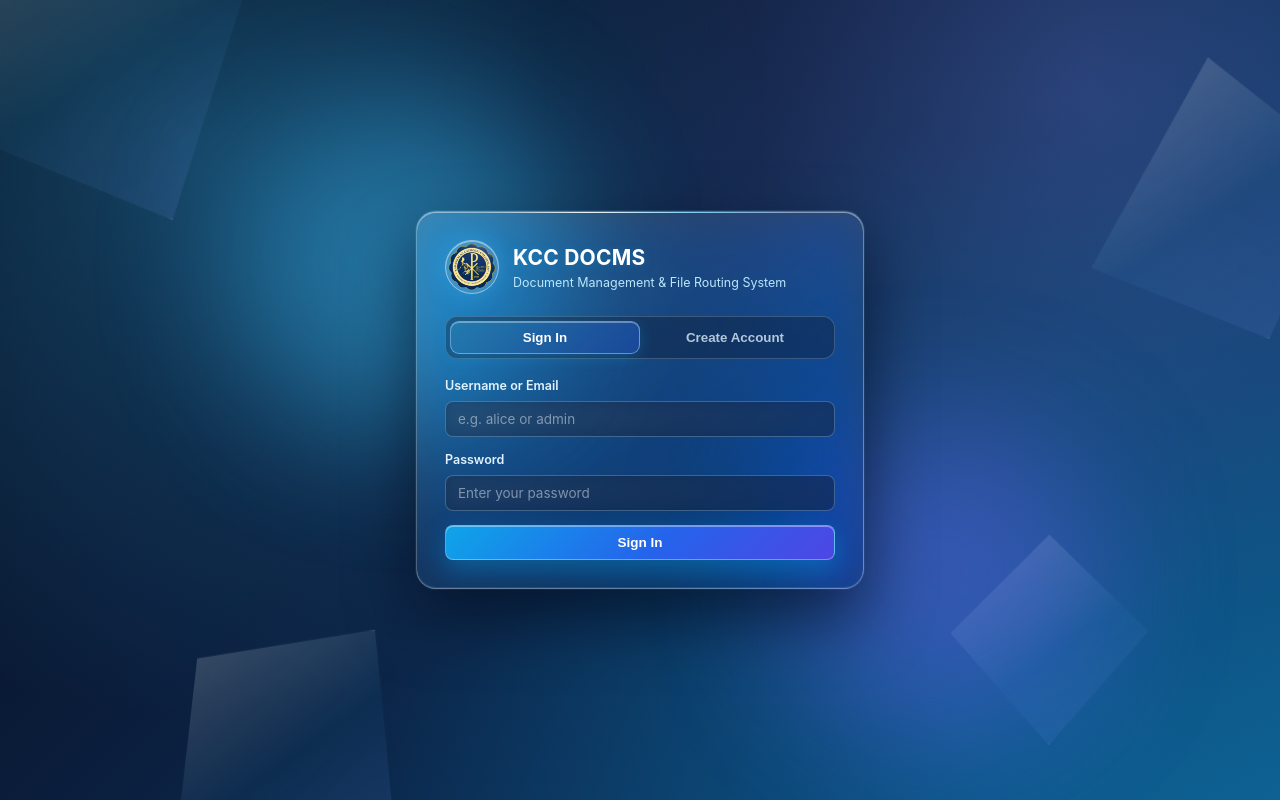
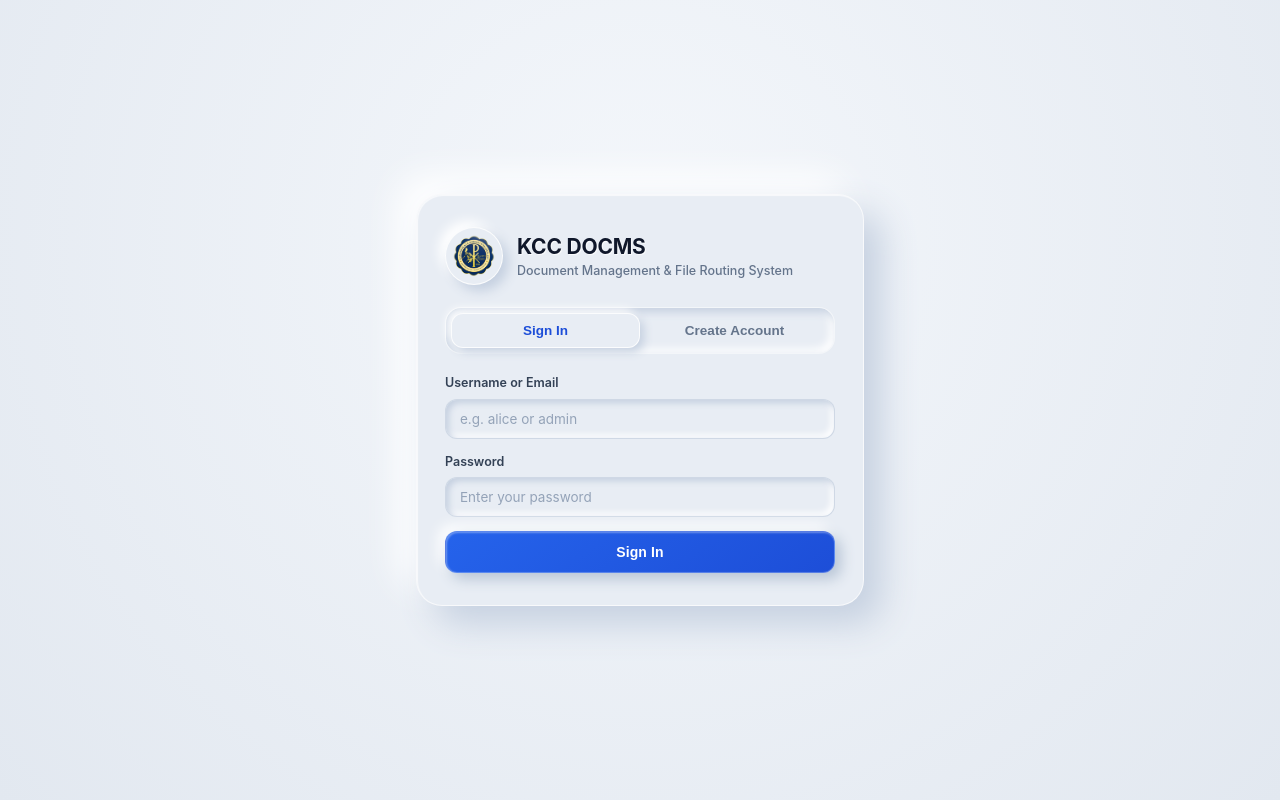
Before and after one commit to tacayjoan-312/KCC_DOCMS, a PHP site: page /KCC_DOCMS/ in a window 1280 px wide. Run offline with PHP 8.4, Linux system fonts and the light colour scheme; some libraries are stand-ins or nearby versions.

Commit message:
Update login authentication UI to Soft Neumorphism theme and bump service worker cache

```diff
--- a/assets/css/style.css
+++ b/assets/css/style.css
@@ -142,7 +142,7 @@ body {
     text-decoration: underline;
 }
 
-/* Auth Screen - Crystalyze Theme */
+/* Auth Screen - Soft Neumorphic Theme */
 .auth-screen {
     position: relative;
     overflow: hidden;
@@ -152,106 +152,11 @@ body {
     align-items: center;
     justify-content: center;
     padding: max(20px, env(safe-area-inset-top)) max(16px, env(safe-area-inset-right)) max(20px, env(safe-area-inset-bottom)) max(16px, env(safe-area-inset-left));
-    background:
-        radial-gradient(circle at 15% 18%, rgba(56, 189, 248, 0.28) 0%, transparent 45%),
-        radial-gradient(circle at 85% 12%, rgba(129, 140, 248, 0.26) 0%, transparent 42%),
-        radial-gradient(circle at 75% 88%, rgba(14, 165, 233, 0.24) 0%, transparent 48%),
-        linear-gradient(135deg, #040b1a 0%, #0b1e3d 42%, #0c3b68 78%, #0e5a8a 100%);
+    background: radial-gradient(circle at 50% 30%, #f4f7fb 0%, #e2e8f0 100%);
 }
 
 .crystal-bg {
-    position: absolute;
-    inset: 0;
-    pointer-events: none;
-    overflow: hidden;
-    z-index: 0;
-}
-
-.crystal-bg::before {
-    content: "";
-    position: absolute;
-    inset: 0;
-    background-image:
-        linear-gradient(120deg, rgba(255, 255, 255, 0.04) 1px, transparent 1px),
-        linear-gradient(60deg, rgba(125, 211, 252, 0.035) 1px, transparent 1px);
-    background-size: 64px 64px;
-    opacity: 0.7;
-}
-
-.crystal-shard {
-    position: absolute;
-    background: linear-gradient(145deg, rgba(255, 255, 255, 0.22), rgba(56, 189, 248, 0.05) 55%, rgba(129, 140, 248, 0.14));
-    border: 1px solid rgba(255, 255, 255, 0.18);
-    backdrop-filter: blur(4px);
-    -webkit-backdrop-filter: blur(4px);
-    animation: crystalFloat 14s ease-in-out infinite;
-}
-
-.crystal-shard-1 {
-    width: 320px;
-    height: 320px;
-    top: -90px;
-    left: -70px;
-    clip-path: polygon(25% 0%, 100% 18%, 78% 100%, 0% 72%);
-}
-
-.crystal-shard-2 {
-    width: 280px;
-    height: 280px;
-    top: 8%;
-    right: -65px;
-    clip-path: polygon(50% 0%, 100% 38%, 74% 100%, 10% 76%);
-    animation-delay: -4s;
-}
-
-.crystal-shard-3 {
-    width: 240px;
-    height: 240px;
-    bottom: -70px;
-    left: 12%;
-    clip-path: polygon(18% 12%, 92% 0%, 100% 82%, 8% 100%);
-    animation-delay: -8s;
-}
-
-.crystal-shard-4 {
-    width: 210px;
-    height: 210px;
-    bottom: 6%;
-    right: 10%;
-    clip-path: polygon(50% 0%, 98% 45%, 52% 100%, 4% 48%);
-    animation-delay: -11s;
-}
-
-.crystal-glow {
-    position: absolute;
-    border-radius: 999px;
-    filter: blur(70px);
-    opacity: 0.45;
-}
-
-.crystal-glow-1 {
-    width: 340px;
-    height: 340px;
-    top: 12%;
-    left: 18%;
-    background: #38bdf8;
-}
-
-.crystal-glow-2 {
-    width: 320px;
-    height: 320px;
-    bottom: 8%;
-    right: 14%;
-    background: #6366f1;
-}
-
-@keyframes crystalFloat {
-    0%, 100% {
-        transform: translate3d(0, 0, 0) rotate(0deg);
-    }
-    50% {
-        transform: translate3d(0, -14px, 0) rotate(2.5deg);
-    }
+    display: none;
 }
 
 .auth-card {
@@ -259,35 +164,20 @@ body {
     z-index: 1;
     width: 100%;
     max-width: 448px;
-    background: linear-gradient(
-        150deg,
-        rgba(255, 255, 255, 0.16) 0%,
-        rgba(224, 242, 254, 0.08) 52%,
-        rgba(15, 23, 42, 0.28) 100%
-    );
-    backdrop-filter: blur(22px) saturate(165%);
-    -webkit-backdrop-filter: blur(22px) saturate(165%);
-    border: 1px solid rgba(255, 255, 255, 0.28);
-    border-radius: 20px;
-    padding: 28px;
-    color: #f8fafc;
+    background: #e8edf4;
+    border-radius: 26px;
+    padding: 32px 28px;
+    color: #1e293b;
+    border: 1px solid rgba(255, 255, 255, 0.7);
     box-shadow:
-        0 28px 65px rgba(2, 6, 23, 0.58),
-        0 0 0 1px rgba(125, 211, 252, 0.12),
-        inset 0 1px 0 rgba(255, 255, 255, 0.45),
-        inset 0 -1px 0 rgba(56, 189, 248, 0.18);
+        18px 18px 36px #c5d0e0,
+        -18px -18px 36px #ffffff,
+        inset 1px 1px 1px rgba(255, 255, 255, 0.7);
     overflow: hidden;
 }
 
 .auth-card::before {
-    content: "";
-    position: absolute;
-    top: 0;
-    left: 14%;
-    right: 14%;
-    height: 1px;
-    background: linear-gradient(90deg, transparent, rgba(255, 255, 255, 0.85), rgba(125, 211, 252, 0.9), transparent);
-    pointer-events: none;
+    display: none;
 }
 
 .auth-brand {
@@ -298,17 +188,18 @@ body {
 }
 
 .brand-logo {
-    width: 54px;
-    height: 54px;
+    width: 58px;
+    height: 58px;
     border-radius: 999px;
-    background: rgba(255, 255, 255, 0.12);
-    border: 1.5px solid rgba(255, 255, 255, 0.45);
-    box-shadow: 0 0 22px rgba(56, 189, 248, 0.35), inset 0 1px 0 rgba(255, 255, 255, 0.4);
+    background: #e8edf4;
+    border: 1px solid rgba(255, 255, 255, 0.85);
+    box-shadow: 6px 6px 12px #c5d0e0, -6px -6px 12px #ffffff;
     display: flex;
     align-items: center;
     justify-content: center;
     flex-shrink: 0;
     overflow: hidden;
+    padding: 6px;
 }
 
 .brand-logo img,
@@ -325,6 +216,7 @@ body {
     background: transparent;
     border: none;
     box-shadow: none;
+    padding: 0;
 }
 
 .brand-logo.small svg {
@@ -335,87 +227,144 @@ body {
 .auth-brand h1 {
     font-size: 21px;
     font-weight: 700;
-    color: #ffffff;
-    letter-spacing: 0.01em;
-    text-shadow: 0 2px 10px rgba(14, 165, 233, 0.25);
+    color: #0f172a;
+    letter-spacing: -0.01em;
+    text-shadow: 1px 1px 1px rgba(255, 255, 255, 0.8);
 }
 
 .auth-brand p {
     font-size: 12.5px;
-    color: #bae6fd;
+    color: #64748b;
+    font-weight: 500;
 }
 
 .auth-tabs {
     display: grid;
     grid-template-columns: 1fr 1fr;
-    background: rgba(15, 23, 42, 0.36);
-    border: 1px solid rgba(255, 255, 255, 0.18);
+    background: #e8edf4;
+    border: 1px solid rgba(255, 255, 255, 0.5);
+    border-radius: 16px;
+    padding: 5px;
+    margin-bottom: 20px;
+    box-shadow: inset 4px 4px 8px #c5d0e0, inset -4px -4px 8px #ffffff;
+}
+
+.auth-tab {
+    border: none;
+    background: transparent;
+    padding: 9px 12px;
     border-radius: 12px;
-    padding: 4px;
-    margin-bottom: 18px;
-}
-
-.auth-tab {
-    border: 1px solid transparent;
-    background: transparent;
-    padding: 8px;
-    border-radius: 9px;
     font-weight: 600;
-    color: rgba(224, 242, 254, 0.78);
+    font-size: 13.5px;
+    color: #64748b;
     cursor: pointer;
-    transition: background 0.18s ease, color 0.18s ease, border-color 0.18s ease;
+    transition: all 0.22s ease;
+}
+
+.auth-tab:hover:not(.active) {
+    color: #1e293b;
 }
 
 .auth-tab.active {
-    background: linear-gradient(135deg, rgba(56, 189, 248, 0.34), rgba(37, 99, 235, 0.42));
-    border-color: rgba(186, 230, 253, 0.45);
-    color: #ffffff;
-    box-shadow: 0 4px 14px rgba(14, 165, 233, 0.25), inset 0 1px 0 rgba(255, 255, 255, 0.35);
+    background: #e8edf4;
+    border: 1px solid rgba(255, 255, 255, 0.85);
+    color: #1d4ed8;
+    font-weight: 700;
+    box-shadow: 4px 4px 10px #c5d0e0, -4px -4px 10px #ffffff;
 }
 
 .auth-card .form-group label {
-    color: #e0f2fe;
+    color: #334155;
+    font-weight: 600;
+    font-size: 12.5px;
+    margin-bottom: 6px;
+}
+
+.auth-card small,
+.auth-card .muted {
+    color: #64748b !important;
 }
 
 .auth-card input[type="text"],
 .auth-card input[type="password"],
 .auth-card input[type="email"] {
-    background: rgba(15, 23, 42, 0.38);
-    border: 1px solid rgba(186, 230, 253, 0.28);
+    background: #e8edf4;
+    border: 1px solid rgba(197, 208, 224, 0.7);
+    border-radius: 12px;
+    color: #0f172a;
+    padding: 11px 14px;
+    box-shadow: inset 3px 3px 6px #c5d0e0, inset -3px -3px 6px #ffffff;
+    transition: all 0.2s ease;
+    backdrop-filter: none;
+    -webkit-backdrop-filter: none;
+}
+
+.auth-card input::placeholder {
+    color: #94a3b8;
+}
+
+.auth-card input:focus {
+    border-color: #3b82f6;
+    background: #ebf0f7;
+    box-shadow:
+        inset 3px 3px 6px #c0cbdb,
+        inset -3px -3px 6px #ffffff,
+        0 0 0 3px rgba(59, 130, 246, 0.2);
+    outline: none;
+}
+
+.auth-card .btn-primary {
+    background: linear-gradient(145deg, #2563eb 0%, #1d4ed8 100%);
+    border: 1px solid rgba(255, 255, 255, 0.25);
+    border-radius: 12px;
     color: #ffffff;
-    backdrop-filter: blur(8px);
-    -webkit-backdrop-filter: blur(8px);
-}
-
-.auth-card input::placeholder {
-    color: rgba(203, 213, 225, 0.58);
-}
-
-.auth-card input:focus {
-    border-color: #7dd3fc;
-    background: rgba(15, 23, 42, 0.52);
-    box-shadow: 0 0 0 3px rgba(56, 189, 248, 0.25);
-}
-
-.auth-card .btn-primary {
-    background: linear-gradient(135deg, #0ea5e9 0%, #2563eb 55%, #4f46e5 100%);
-    border: 1px solid rgba(186, 230, 253, 0.45);
-    box-shadow: 0 10px 24px rgba(14, 165, 233, 0.35), inset 0 1px 0 rgba(255, 255, 255, 0.38);
+    font-weight: 600;
+    font-size: 14px;
+    letter-spacing: 0.01em;
+    padding: 12px 20px;
+    box-shadow:
+        6px 6px 14px #b8c5d6,
+        -6px -6px 14px #ffffff,
+        inset 1px 1px 2px rgba(255, 255, 255, 0.35);
+    cursor: pointer;
+    transition: all 0.18s ease;
 }
 
 .auth-card .btn-primary:hover:not(:disabled) {
-    background: linear-gradient(135deg, #38bdf8 0%, #2563eb 52%, #4338ca 100%);
-    box-shadow: 0 12px 28px rgba(56, 189, 248, 0.45), inset 0 1px 0 rgba(255, 255, 255, 0.5);
+    background: linear-gradient(145deg, #3b82f6 0%, #1d4ed8 100%);
+    box-shadow:
+        8px 8px 18px #b8c5d6,
+        -8px -8px 18px #ffffff,
+        inset 1px 1px 2px rgba(255, 255, 255, 0.45);
+    transform: translateY(-1px);
+}
+
+.auth-card .btn-primary:active:not(:disabled) {
+    transform: translateY(1px);
+    box-shadow:
+        inset 3px 3px 6px #173b9e,
+        inset -3px -3px 6px #3b82f6;
 }
 
 .auth-card .btn-outline {
-    background: rgba(255, 255, 255, 0.1);
-    border-color: rgba(255, 255, 255, 0.26);
-    color: #f0f9ff;
+    background: #e8edf4;
+    border: 1px solid rgba(255, 255, 255, 0.85);
+    border-radius: 12px;
+    color: #334155;
+    font-weight: 600;
+    box-shadow: 4px 4px 10px #c5d0e0, -4px -4px 10px #ffffff;
+    transition: all 0.18s ease;
 }
 
 .auth-card .btn-outline:hover:not(:disabled) {
-    background: rgba(255, 255, 255, 0.18);
+    background: #e8edf4;
+    color: #1d4ed8;
+    box-shadow: 6px 6px 14px #c5d0e0, -6px -6px 14px #ffffff;
+}
+
+.auth-card .btn-outline:active:not(:disabled) {
+    transform: translateY(1px);
+    box-shadow: inset 3px 3px 6px #c5d0e0, inset -3px -3px 6px #ffffff;
 }
 
 @media (prefers-reduced-motion: reduce) {
@@ -1498,19 +1447,21 @@ tr:hover td {
 }
 
 .auth-pwa-bar {
-    margin-top: 16px;
-    padding-top: 14px;
-    border-top: 1px solid rgba(186, 230, 253, 0.22);
+    margin-top: 18px;
+    padding-top: 16px;
+    border-top: 1px solid rgba(197, 208, 224, 0.7);
+    box-shadow: inset 0 1px 0 #ffffff;
 }
 
 .ios-install-hint {
     font-size: 12px;
-    color: #e0f2fe;
-    background: rgba(15, 23, 42, 0.35);
-    border: 1px solid rgba(186, 230, 253, 0.25);
-    border-radius: 10px;
-    padding: 9px 12px;
+    color: #475569;
+    background: #e8edf4;
+    border: 1px solid rgba(255, 255, 255, 0.85);
+    border-radius: 12px;
+    padding: 10px 14px;
     text-align: center;
+    box-shadow: inset 3px 3px 6px #c5d0e0, inset -3px -3px 6px #ffffff;
 }
 
 .modal-md {
--- a/index.php
+++ b/index.php
@@ -69,7 +69,7 @@ $csrfToken = getCsrfToken();
     <div id="toast-container" class="toast-container" aria-live="polite"></div>
 
     <!-- Auth Screen -->
-    <div id="auth-screen" class="auth-screen crystal-theme hidden">
+    <div id="auth-screen" class="auth-screen neumorphic-theme hidden">
         <div class="crystal-bg" aria-hidden="true">
             <span class="crystal-shard crystal-shard-1"></span>
             <span class="crystal-shard crystal-shard-2"></span>
--- a/sw.js
+++ b/sw.js
@@ -1,4 +1,4 @@
-const CACHE_NAME = 'kcc-docms-static-v9';
+const CACHE_NAME = 'kcc-docms-static-v10';
 const STATIC_ASSETS = [
   './manifest.webmanifest',
   './assets/css/style.css',
```
